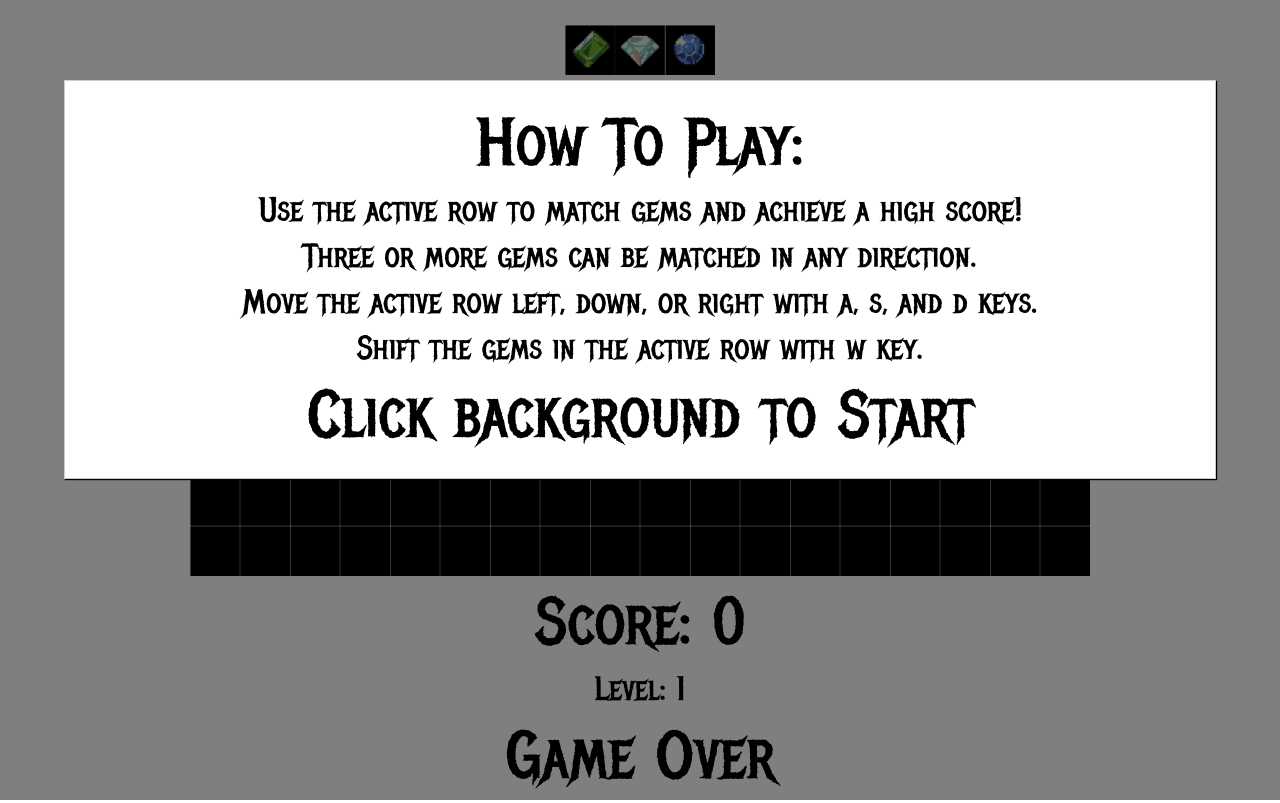
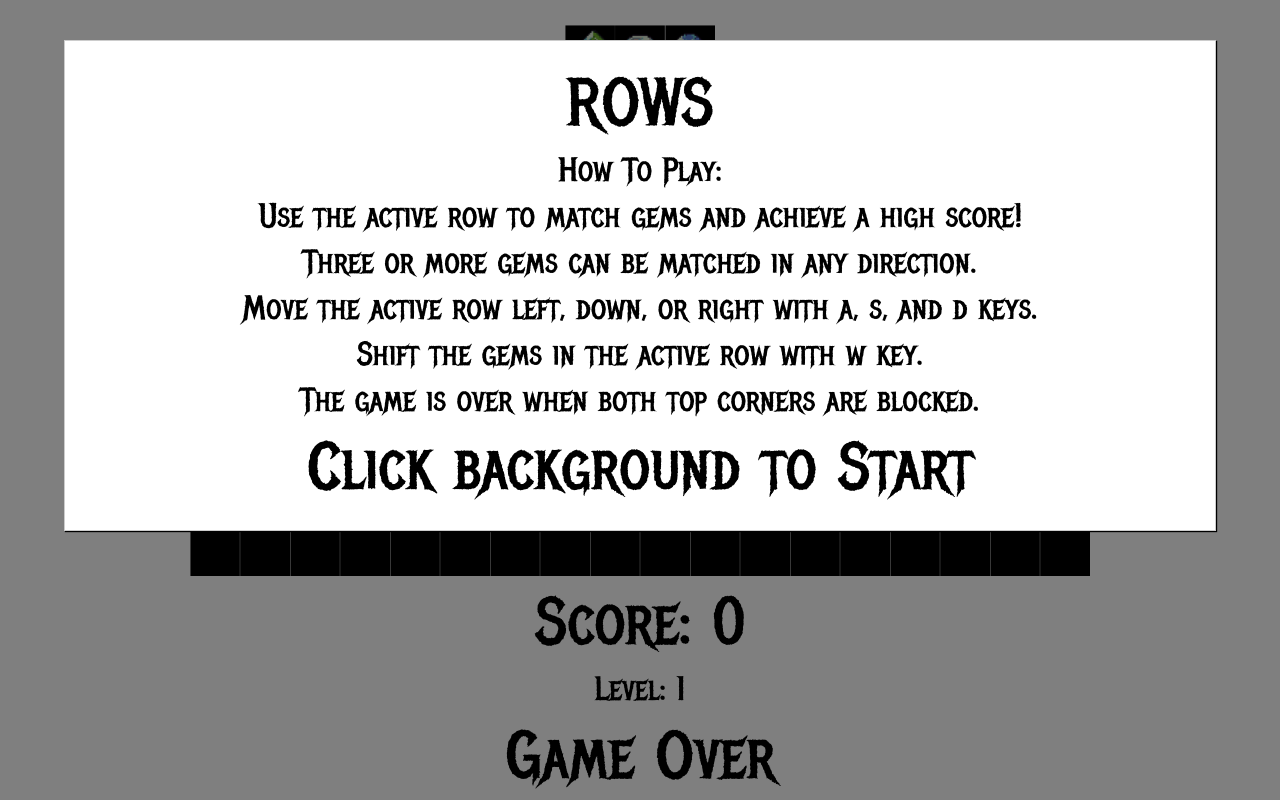
Before and after one commit to Detulovnoc/ROWS, a React (Create React App) app: page / in a window 1280 px wide. Built offline with nearby package versions, Linux system fonts and the light colour scheme.

Commit message:
Fix new game respawn logic

```diff
--- a/src/components/Modal/Modal.module.css
+++ b/src/components/Modal/Modal.module.css
@@ -7,7 +7,7 @@
     box-shadow: 1px 1px 1px black;
     padding: 16px;
     left: 5%;
-    top: 10%;
+    top: 5%;
     box-sizing: border-box;
     transition: all 0.3s ease-out;
 }
--- a/src/containers/GameManager/GameManager.js
+++ b/src/containers/GameManager/GameManager.js
@@ -36,11 +36,13 @@ class GameManager extends Component {
         return (
             <Aux>
                 <Modal show={this.state.gameOver} modalClosed={this.startGame}>
-                    <p className={styles.Fullsize}>How To Play:</p>
+                    <p className={styles.Fullsize}>ROWS</p>
+                    <p className={styles.Midsize}>How To Play:</p>
                     <p className={styles.Midsize}>Use the active row to match gems and achieve a high score!</p>
                     <p className={styles.Midsize}>Three or more gems can be matched in any direction.</p>
                     <p className={styles.Midsize}>Move the active row left, down, or right with a, s, and d keys.</p>
                     <p className={styles.Midsize}>Shift the gems in the active row with w key.</p>
+                    <p className={styles.Midsize}>The game is over when both top corners are blocked.</p>
                     <p className={styles.Fullsize}>Click background to Start</p>
                 </Modal>
                 <main className = {styles.NextRowWindow}>
@@ -264,9 +266,9 @@ class GameManager extends Component {
                 rowObjBlock1: 0,
                 rowObjBlock2: 0,
                 rowObjBlock3: 0,
-                nextBlock1: 0,
-                nextBlock2: 0,
-                nextBlock3: 0,
+                nextBlock1: Math.floor((Math.random() * 4)) + 1,
+                nextBlock2: Math.floor((Math.random() * 4)) + 1,
+                nextBlock3: Math.floor((Math.random() * 4)) + 1,
                 gameOver: true
             }, function() {console.log(this.state)});
         }
```
